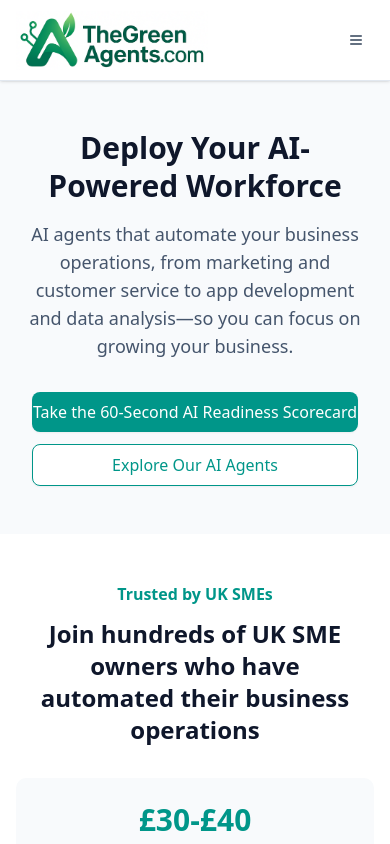
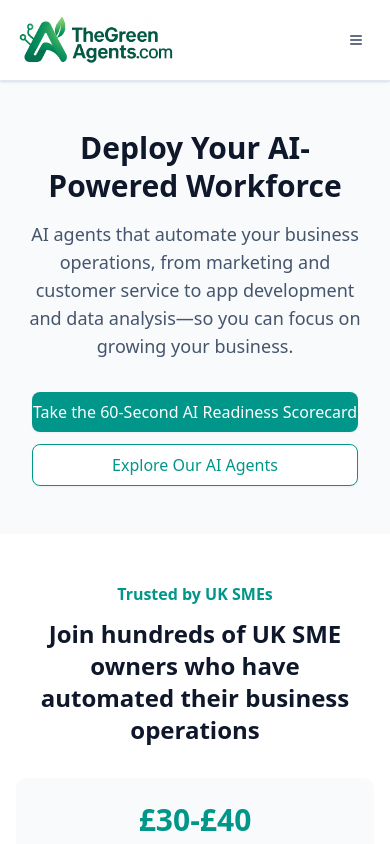
Before and after one commit to H6gvbhYujnhwP/thegreenagents, a React (Vite) app: page / in a window 390 px wide. Shown: the top 844 px of the page. Built offline with nearby package versions, Linux system fonts and the light colour scheme.

Commit message:
Fix mobile viewport: prevent horizontal overflow, reduce logo size, add overflow-x hidden

```diff
--- a/index.html
+++ b/index.html
@@ -6,7 +6,7 @@
     <link rel="icon" type="image/png" sizes="32x32" href="/favicon.png" />
     <link rel="icon" type="image/png" sizes="192x192" href="/favicon-192.png" />
     <link rel="apple-touch-icon" href="/favicon-192.png" />
-    <meta name="viewport" content="width=device-width, initial-scale=1.0" />
+    <meta name="viewport" content="width=device-width, initial-scale=1.0, maximum-scale=5.0, user-scalable=yes" />
     <title>AI Marketing Automation for UK SMEs | The Green Agents</title>
     <meta name="description" content="Deploy AI-powered marketing agents for email automation, social media management, and customer service. Get 10+ hours back every week. Free consultation for UK SMEs." />
     <meta name="keywords" content="AI marketing automation, email automation UK, LinkedIn automation, marketing automation for SMEs, AI business automation, automated email campaigns, social media automation, customer service automation, data analysis automation, AI agents for business" />
--- a/src/App.css
+++ b/src/App.css
@@ -114,7 +114,18 @@
   * {
     @apply border-border outline-ring/50;
   }
+  html {
+    overflow-x: hidden;
+    width: 100%;
+  }
   body {
     @apply bg-background text-foreground;
+    overflow-x: hidden;
+    width: 100%;
+    position: relative;
+  }
+  #root {
+    overflow-x: hidden;
+    width: 100%;
   }
 }
--- a/src/components/Navigation.jsx
+++ b/src/components/Navigation.jsx
@@ -52,7 +52,7 @@ function Navigation() {
         <div className="flex justify-between items-center h-20 lg:h-24">
           <div className="flex items-center">
             <Link to="/">
-              <img src={tgaLogo} alt="The Green Agents" className="w-48 lg:w-80 h-auto" />
+              <img src={tgaLogo} alt="The Green Agents" className="w-40 sm:w-48 lg:w-80 h-auto" />
             </Link>
           </div>
 
```
